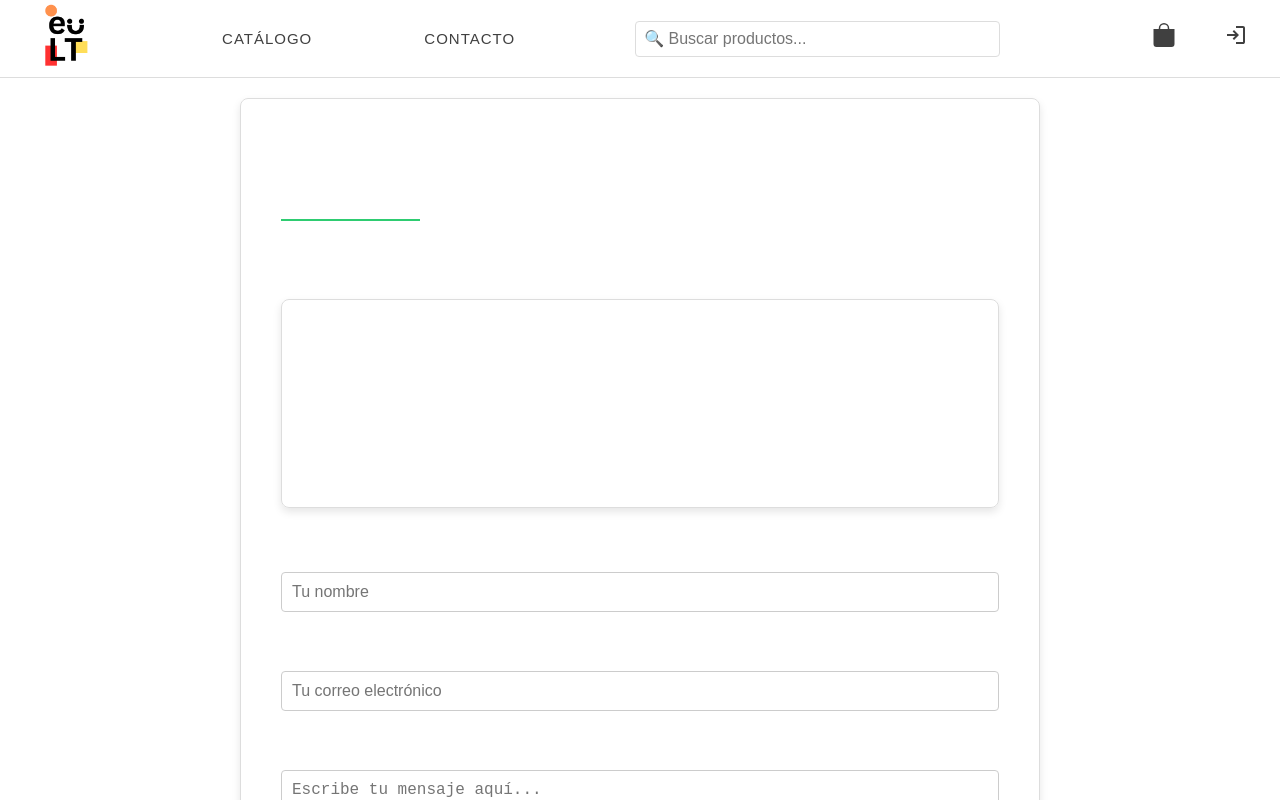
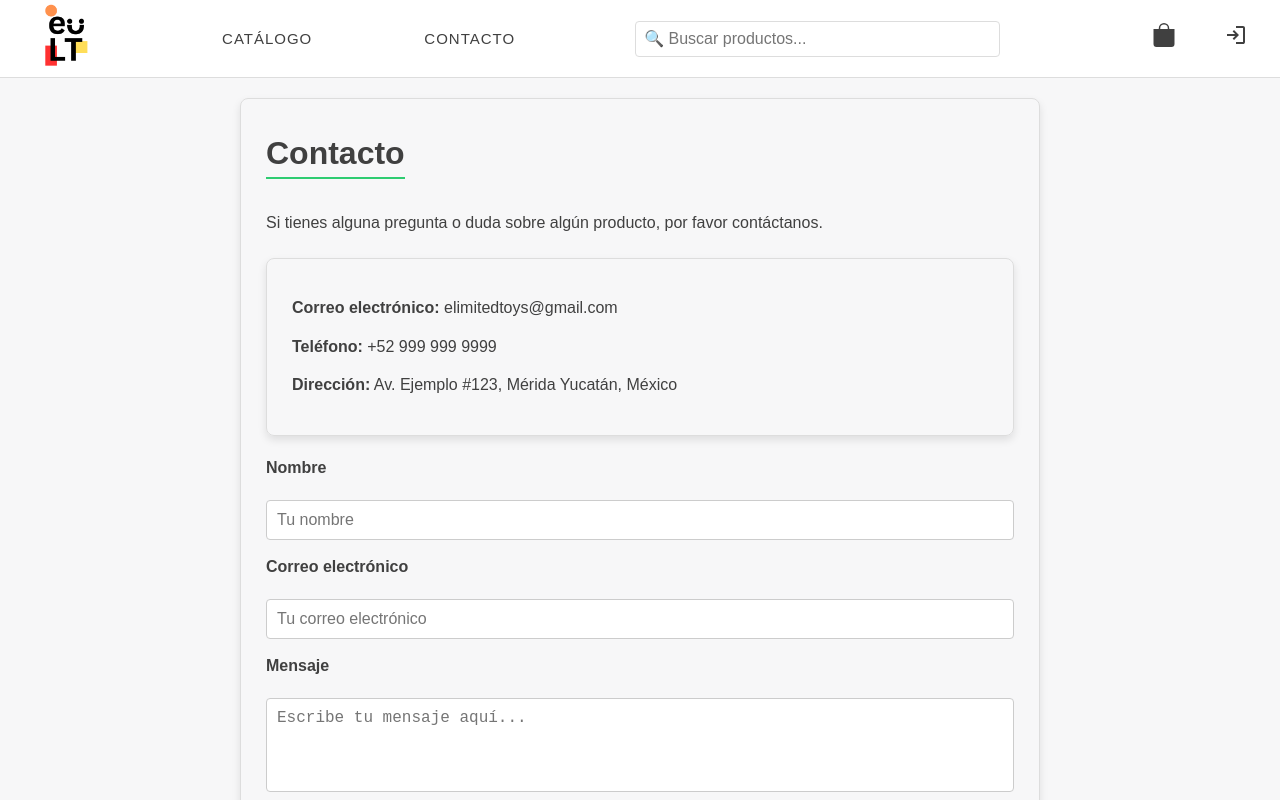
Before and after one commit to D4T4-DEV/e-LimitedToys, a React (Vite) app: page /contact in a window 1280 px wide. Built offline with nearby package versions, Linux system fonts and the light colour scheme; no server answers; what normalizr would draw is missing.

Commit message:
Actualización diseño
Pequeños cambios en los estilos de las letras y algunos componentes

```diff
--- a/src/components/Footer.css
+++ b/src/components/Footer.css
@@ -1,29 +1,38 @@
 .footer {
-  background-color: #333;
+  background-color: #404040;
   color: #fff;
-  padding: 1rem 2rem;
+  padding: 15px 0;
+  text-align: center;
+  border-top: 1px solid #ddd;
 }
 
 .footer_content {
+  max-width: 1200px;
+  margin: 0 auto;
   display: flex;
+  flex-direction: column;
   align-items: center;
 }
 
 .footer_text {
-  margin-right: 1rem;
+  margin: 0;
+  font-size: 14px;
+  margin-bottom: 10px;
+  color: #cccccc;
 }
 
 .footer_socials {
   display: flex;
-  gap: 1rem;
+  gap: 20px;
 }
 
 .footer_link {
   color: #fff;
   text-decoration: none;
-
+  font-size: 16px;
+  transition: color 0.3s ease;
 }
 
 .footer_link:hover {
-  text-decoration: underline;
+  color: #b5b5b5;
 }
--- a/src/components/Header.css
+++ b/src/components/Header.css
@@ -51,6 +51,7 @@
 }
 
 .search-bar {
+  color: #404040;
   width: 30%;
   padding: 0.5rem;
   border-radius: 4px;
--- a/src/components/Layout.css
+++ b/src/components/Layout.css
@@ -2,6 +2,7 @@
   display: flex;
   flex-direction: column;
   min-height: 100vh;
+  background-color: #F7F7F8;
 }
 
 .layout-main {
--- a/src/pages/Contact.css
+++ b/src/pages/Contact.css
@@ -1,5 +1,5 @@
 .contact-info {
-    padding: 40px;
+    padding: 25px;
     border: 1px solid #ddd;
     border-radius: 8px;
     max-width: 800px;
@@ -12,14 +12,15 @@
 .contact-info h2 {
     text-align: center;
     font-size: 2rem;
+    margin-top: 5px;
     margin-bottom: 20px;
-    color: #fff;
+    color: #404040;
     border-bottom: 2px solid #2ecc71;
     display: inline-block;
-    padding-bottom: 5px;
 }
 
 .contact-info p {
+    color: #404040;
     margin: 10px 0;
     font-size: 1rem;
     line-height: 1.8;
@@ -33,6 +34,7 @@
 }
 
 .contact-form label {
+    color: #404040;
     font-weight: bold;
     margin-bottom: 5px;
     font-size: 1rem;
--- a/src/pages/Home.css
+++ b/src/pages/Home.css
@@ -165,7 +165,7 @@
   margin-bottom: 1rem;
   color: #404040;
   text-align: center;
-  border-bottom: 2px solid #2ecc71;
+  border-bottom: 2px solid #D3D3D3;
   display: inline-block;
 }
 
--- a/src/pages/Home.tsx
+++ b/src/pages/Home.tsx
@@ -208,7 +208,7 @@ const Home: React.FC = () => {
             <div className="modal-body">
               <h1>{selectedProduct.nombre_producto}</h1>
               <p>{selectedProduct.descripcion}</p>
-              <h3>{selectedProduct.precio_producto}</h3>
+              <h3>${selectedProduct.precio_producto}</h3>
               <button className="add-btn" onClick={() => handleClickToShopping(selectedProduct)}>Agregar a la bolsa</button>
             </div>
           </div>
```
